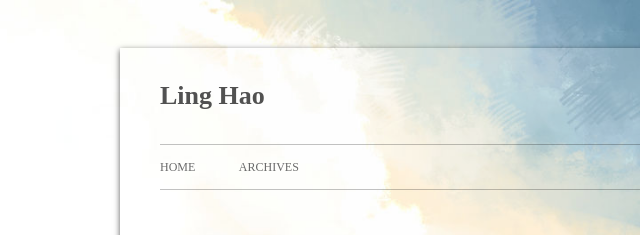
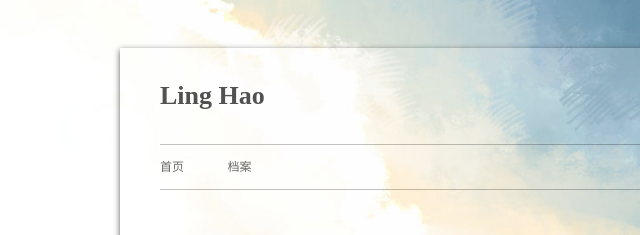
Before and after one commit to zhaopin123/zhaopin123.github.io, a plain HTML site: page index.html in a window 1280 px wide. Shown: the top 235 px of the page, 0-640 px from the left. Drawn offline with Linux system fonts and the light colour scheme.

Commit message:
Site updated: 2018-12-22 15:14:48

```diff
--- a/index.html
+++ b/index.html
@@ -50,9 +50,9 @@
             <div class="menu-main-container">
                 <ul id="menu-main" class="nav-menu">
 
-                    <li class="menu-item menu-item-type-post_type menu-item-object-page"><a href="/">Home</a></li>
+                    <li class="menu-item menu-item-type-post_type menu-item-object-page"><a href="/">首页</a></li>
 
-                    <li class="menu-item menu-item-type-post_type menu-item-object-page"><a href="/archives">Archives</a></li>
+                    <li class="menu-item menu-item-type-post_type menu-item-object-page"><a href="/archives">档案</a></li>
 
                 </ul>
             </div>
```
